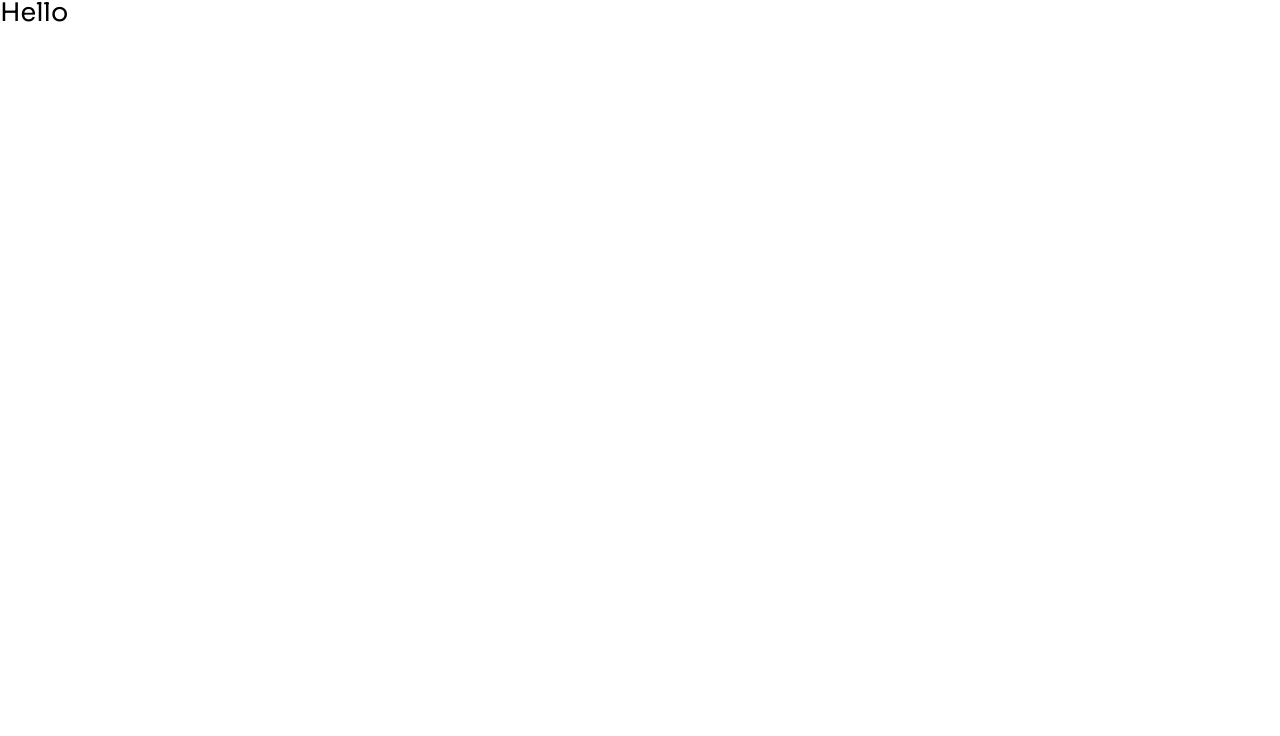
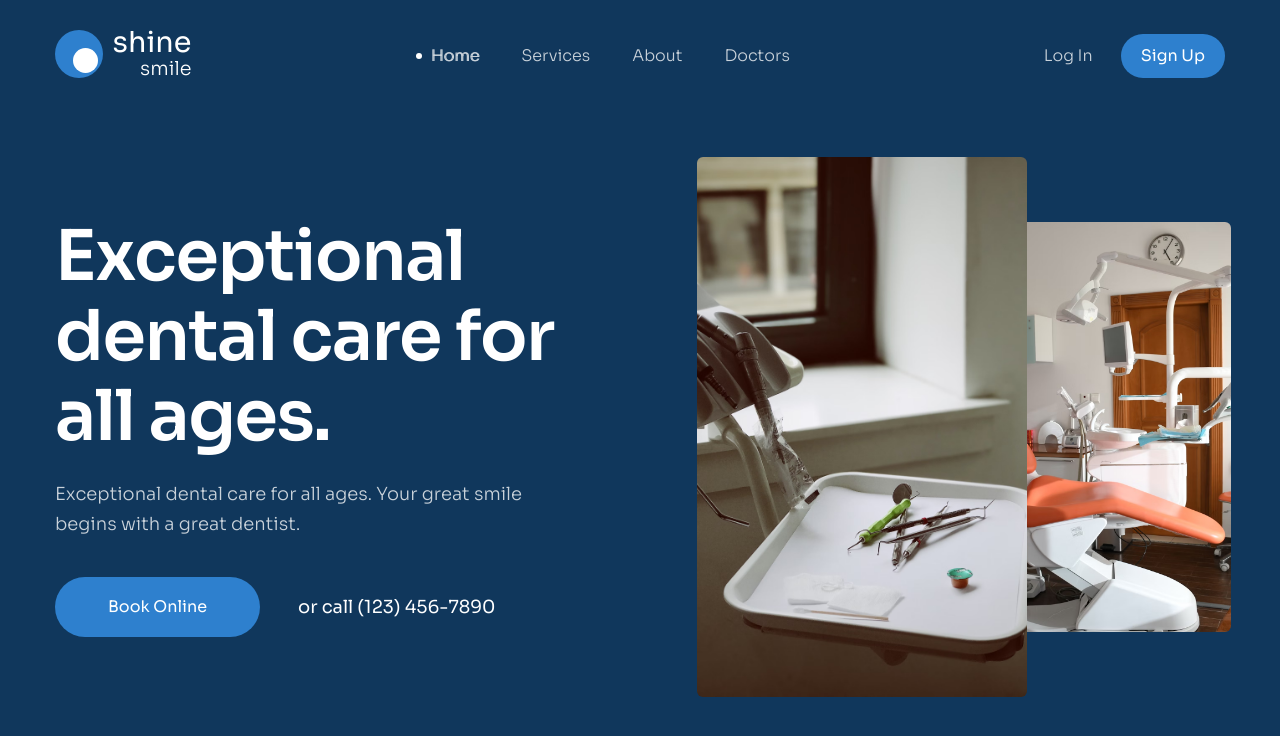
Before and after one commit to HPhuc311/projectHTMLCSS2, a plain HTML site: page index.html in a window 1280 px wide. Drawn offline with Linux system fonts and the light colour scheme.

Commit message:
code hero done

```diff
--- a/assets/css/style.css
+++ b/assets/css/style.css
@@ -1,13 +1,230 @@
-*{
+* {
     box-sizing: border-box;
 
 }
 
-html{
-    font-style: 62.5%;
+:root {
+    --header-bg: #10375C;
 }
 
-body{
+html {
+    font-size: 62.5%;
+}
+
+body {
     font-size: 1.6rem;
-     font-family: "Sora", sans-serif;
+    font-family: "Sora", sans-serif;
 }
+
+/* COMMON */
+.container {
+    width: 1170px;
+    max-width: calc(100% - 48px);
+    margin: 0 auto;
+}
+
+a {
+    text-decoration: none;
+}
+
+.btn {
+    --height: 60px;
+
+    display: inline-block;
+    min-width: 205px;
+    color: #FFF;
+    padding: 0 20px;
+    line-height: var(--height);
+    text-align: center;
+    font-style: 1.4rem;
+    background-color: #2E80CE;
+    height: var(--height);
+    border-radius: 99px;
+    transition: all 0.5s;
+}
+
+.btn:hover {
+    opacity: 0.9;
+    cursor: pointer;
+}
+
+/* HEADER */
+.header {
+    min-height: 100vh;
+    background: var(--header-bg);
+    padding-top: 30px;
+}
+
+
+.logo {
+    font-style: 1rem;
+    position: relative;
+    display: flex;
+}
+
+.logo__cricle::before,
+.logo__cricle::after {
+    content: "";
+    display: inline-block;
+    border-radius: 50%
+}
+
+.logo__cricle::before {
+    width: 3em;
+    height: 3em;
+    background-color: #2E80CE;
+}
+
+.logo__cricle::after {
+    width: 1.6em;
+    height: 1.6em;
+    background-color: #FFFFFF;
+    position: absolute;
+    top: 1.1em;
+    left: 1.1em;
+}
+
+.logo__text {
+    margin-left: 0.6em;
+    text-align: right;
+    line-height: 1.6em;
+}
+
+.logo__brand {
+    display: block;
+    font-size: 1.8em;
+    font-weight: 400;
+    color: #FFF;
+}
+
+.logo__brand--small {
+    font-size: 1.2em;
+    font-weight: 300;
+}
+
+/* Header__top */
+.header-top {
+    display: flex;
+    align-items: center;
+    justify-content: space-between;
+}
+
+.navbar__list {
+    display: flex;
+}
+
+.header-action__login,
+.navbar__link {
+    padding: 4px 21px;
+    font-size: 1.6rem;
+    font-weight: 300;
+    color: #C9D2DA;
+}
+
+.navbar__link--active {
+    text-shadow: 1px 0 0 currentColor;
+}
+
+.navbar__link--active::before {
+    position: relative;
+    top: -2px;
+    left: -8px;
+    content: "";
+    display: inline-block;
+    width: 6px;
+    height: 6px;
+    border-radius: 50%;
+    background-color: #FFF;
+}
+
+.header-action {
+    display: flex;
+    align-items: center;
+}
+
+.header-action__login {
+    margin-right: 7px;
+}
+
+.header-action__signup {
+    --height: 44px;
+
+    min-width: 104px
+}
+
+/* HERO */
+.hero {
+    display: flex;
+    margin-top: 76px;
+    align-items: center;
+}
+
+.hero__content {
+    flex-shrink: 0;
+    /* không bị co nội dung */
+    width: 44%;
+}
+
+.hero__media {
+    flex-grow: 1;
+}
+
+.hero__heading {
+    font-weight: 600;
+    font-size: 7rem;
+    line-height: 1.14;
+    letter-spacing: -0.02em;
+    color: #FFFFFF;
+}
+
+.hero__desc {
+    margin-top: 22px;
+    color: #C9D2DA;
+    font-size: 1.8rem;
+    font-style: normal;
+    font-weight: 300;
+    line-height: 1.67;
+}
+
+.hero__row {
+    display: flex;
+    align-items: center;
+    margin-top: 38px;
+}
+
+.hero__phone {
+    margin-left: 38px;
+    color: #FFF;
+    text-align: center;
+    font-size: 1.8rem;
+    font-style: normal;
+    font-weight: 400;
+    line-height: 1.67;
+    /* 166.667% */
+}
+
+.hero__images{
+    display: flex;
+    align-items: center;
+    justify-content: flex-end;
+}
+
+.hero__img{
+    width: 330px;
+    height: 540px;
+    border-radius: 6px;
+    object-fit: cover;
+    margin-right: -6px;
+}
+
+
+.hero__img:first-child{
+    position: relative;
+    margin-right: -6px;
+
+}
+
+.hero__img:last-child{
+    width: 210px;
+    height: 410px;
+}
--- a/index.html
+++ b/index.html
@@ -35,7 +35,74 @@
 </head>
 
 <body>
-    <h1>Hello</h1>
+    <header class="header">
+        <div class="container">
+            <!-- HEADER-TOP -->
+            <div class="header-top">
+                <a href="/">
+                    <div class="logo">
+                        <span class="logo__cricle"></span>
+                        <span class="logo__text">
+                            <span class="logo__brand">shine</span>
+                            <span class="logo__brand logo__brand--small">smile</span>
+                        </span>
+                    </div>
+                </a>
+
+                <!-- Navbar -->
+                <nav class="navbar">
+                    <ul class="navbar__list">
+                        <li class="navbar__item">
+                            <a href="#!" class="navbar__link navbar__link--active">Home</a>
+                        </li>
+                        <li class="navbar__item">
+                            <a href="#!" class="navbar__link">Services</a>
+                        </li>
+                        <li class="navbar__item">
+                            <a href="#!" class="navbar__link">About</a>
+                        </li>
+                        <li class="navbar__item">
+                            <a href="#!" class="navbar__link">Doctors</a>
+                        </li>
+                    </ul>
+                </nav>
+
+                <!-- Action -->
+                <div class="header-action">
+                    <a href="#!" class="header-action__login">Log In</a>
+                    <a href="#!" class="btn header-action__signup">Sign Up</a>
+                </div>
+            </div>
+            <!-- HERO -->
+            <section class="hero">
+                <!-- HERO-CONTENT -->
+                <section class="hero__content">
+                    <h1 class="hero__heading">
+                        Exceptional dental care for all ages.
+                    </h1>
+                    <p class="hero__desc">
+                        Exceptional dental care for all ages. Your great smile begins with a great dentist.
+                    </p>
+                    <div class="hero__row">
+                        <a href="" class="btn">Book Online</a>
+                        <span class="hero__phone">
+                            or call (123) 456-7890
+                        </span>
+
+                    </div>
+                </section>
+
+                <!-- HERO MEDIA -->
+
+                <div class="hero__media">
+                    <figure class="hero__images">
+                        <img src="./assets/img/photo1.avif" alt="" class="hero__img">
+                        <img src="./assets/img/photo2.avif" alt="" class="hero__img">
+                    </figure>
+                </div>
+            </section>
+        </div>
+    </header>
 </body>
 
 </html>
```
Also changed, not shown: assets/img/photo1.avif (added), assets/img/photo2.avif (added).
